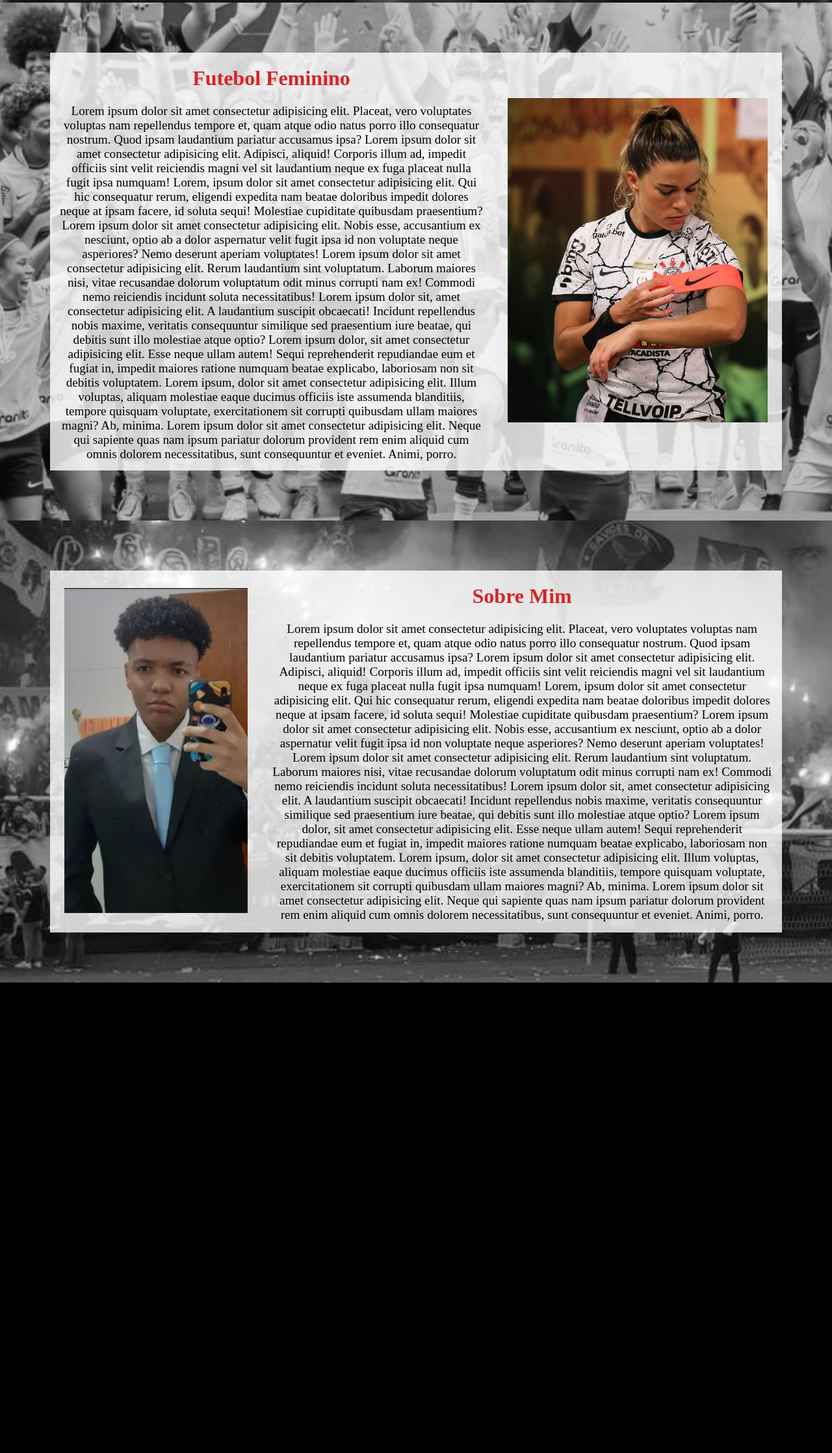
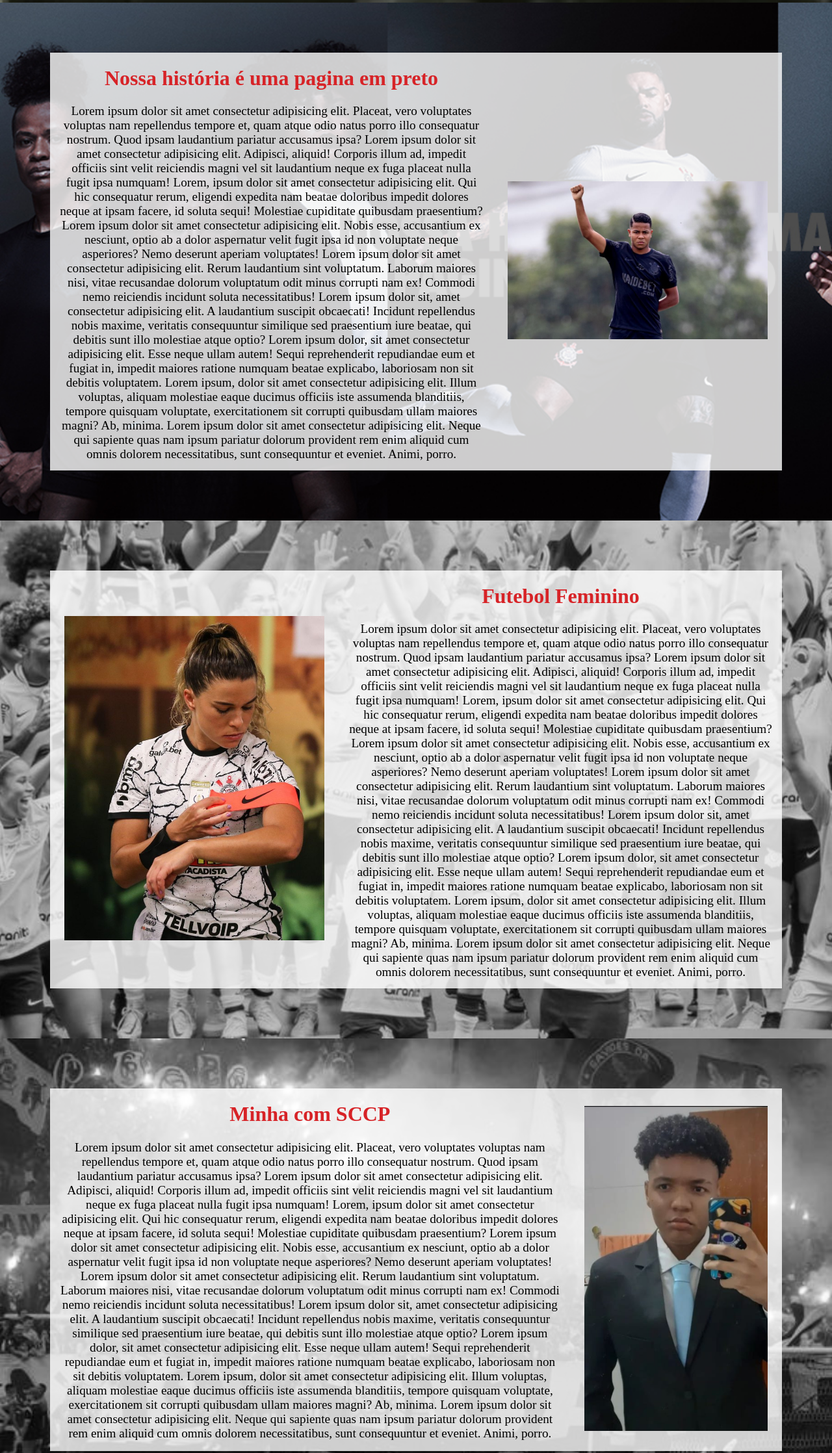
Before and after one commit to Vitinn04/ProjetoCorinthians, a plain HTML site: page site/home.html in a window 1280 px wide. Shown: the part 2958-5194 px from the top of the page at 65% size. Before the commit the page ends 4470 px from the top, so only its background shows below. Drawn offline with Linux system fonts and the light colour scheme.

Commit message:
Mexendo na home, adicionando Nossa Historia e Igualdade de genero

```diff
--- a/css/Home.css
+++ b/css/Home.css
@@ -18,6 +18,14 @@ html {
     padding: 6%;
 }
 
+.backgroundImgNossaHistoria{
+    width: auto;
+    height: 100%;
+    background-image: url(../assets/img/minhaHistoriaeUmaPaginaEmPreto.png);
+    background-size: cover;
+    padding: 6%;
+}
+
 .backgroundImgFeminino{
     width: auto;
     height: 100%;
@@ -30,6 +38,14 @@ html {
     width: auto;
     height: 100%;
     background-image: url(../assets/img/sobre.png);
+    background-size: cover;
+    padding: 6%;
+}
+
+.backgroundImgOnu {
+    width: auto;
+    height: 100%;
+    background-image: url(../assets/img/respeitaAsMina.png);
     background-size: cover;
     padding: 6%;
 }
--- a/site/home.html
+++ b/site/home.html
@@ -122,8 +122,41 @@
     </div>
   </div>
 
+  <div class="backgroundImgNossaHistoria" id="NossaHistoria">
+    <div class="conteudo">
+      <div class="titulo">
+        <h1>Nossa história é uma pagina em preto</h1>
+        <div class="texto"><span>Lorem ipsum dolor sit amet consectetur adipisicing elit. Placeat, vero voluptates
+            voluptas nam repellendus tempore et, quam atque odio natus porro illo consequatur nostrum. Quod ipsam
+            laudantium pariatur accusamus ipsa? Lorem ipsum dolor sit amet consectetur adipisicing elit. Adipisci,
+            aliquid! Corporis illum ad, impedit officiis sint velit reiciendis magni vel sit laudantium neque ex fuga
+            placeat nulla fugit ipsa numquam! Lorem, ipsum dolor sit amet consectetur adipisicing elit. Qui hic
+            consequatur rerum, eligendi expedita nam beatae doloribus impedit dolores neque at ipsam facere, id soluta
+            sequi! Molestiae cupiditate quibusdam praesentium? Lorem ipsum dolor sit amet consectetur adipisicing elit.
+            Nobis esse, accusantium ex nesciunt, optio ab a dolor aspernatur velit fugit ipsa id non voluptate neque
+            asperiores? Nemo deserunt aperiam voluptates! Lorem ipsum dolor sit amet consectetur adipisicing elit. Rerum
+            laudantium sint voluptatum. Laborum maiores nisi, vitae recusandae dolorum voluptatum odit minus corrupti
+            nam
+            ex! Commodi nemo reiciendis incidunt soluta necessitatibus! Lorem ipsum dolor sit, amet consectetur
+            adipisicing elit. A laudantium suscipit obcaecati! Incidunt repellendus nobis maxime, veritatis consequuntur
+            similique sed praesentium iure beatae, qui debitis sunt illo molestiae atque optio? Lorem ipsum dolor, sit
+            amet consectetur adipisicing elit. Esse neque ullam autem! Sequi reprehenderit repudiandae eum et fugiat in,
+            impedit maiores ratione numquam beatae explicabo, laboriosam non sit debitis voluptatem. Lorem ipsum, dolor
+            sit amet consectetur adipisicing elit. Illum voluptas, aliquam molestiae eaque ducimus officiis iste
+            assumenda
+            blanditiis, tempore quisquam voluptate, exercitationem sit corrupti quibusdam ullam maiores magni? Ab,
+            minima.
+            Lorem ipsum dolor sit amet consectetur adipisicing elit. Neque qui sapiente quas nam ipsum pariatur dolorum
+            provident rem enim aliquid cum omnis dolorem necessitatibus, sunt consequuntur et eveniet. Animi,
+            porro.</span></div>
+      </div>
+      <div class="imagemFeminino"><img src="../assets/img/wesley.png" alt=""></div>
+    </div>
+  </div>
+
   <div class="backgroundImgFeminino" id="feminino">
     <div class="conteudo">
+      <div class="imagemFeminino"><img src="../assets/img/tamires.png" alt=""></div>
       <div class="titulo">
         <h1>Futebol Feminino</h1>
         <div class="texto"><span>Lorem ipsum dolor sit amet consectetur adipisicing elit. Placeat, vero voluptates
@@ -150,15 +183,46 @@
             provident rem enim aliquid cum omnis dolorem necessitatibus, sunt consequuntur et eveniet. Animi,
             porro.</span></div>
       </div>
-      <div class="imagemFeminino"><img src="../assets/img/tamires.png" alt=""></div>
     </div>
   </div>
 
   <div class="backgroundImgSobreMim" id="sobreMin">
     <div class="conteudo">
+      <div class="titulo">
+        <h1>Minha com SCCP</h1>
+        <div class="texto"><span>Lorem ipsum dolor sit amet consectetur adipisicing elit. Placeat, vero voluptates
+            voluptas nam repellendus tempore et, quam atque odio natus porro illo consequatur nostrum. Quod ipsam
+            laudantium pariatur accusamus ipsa? Lorem ipsum dolor sit amet consectetur adipisicing elit. Adipisci,
+            aliquid! Corporis illum ad, impedit officiis sint velit reiciendis magni vel sit laudantium neque ex fuga
+            placeat nulla fugit ipsa numquam! Lorem, ipsum dolor sit amet consectetur adipisicing elit. Qui hic
+            consequatur rerum, eligendi expedita nam beatae doloribus impedit dolores neque at ipsam facere, id soluta
+            sequi! Molestiae cupiditate quibusdam praesentium? Lorem ipsum dolor sit amet consectetur adipisicing elit.
+            Nobis esse, accusantium ex nesciunt, optio ab a dolor aspernatur velit fugit ipsa id non voluptate neque
+            asperiores? Nemo deserunt aperiam voluptates! Lorem ipsum dolor sit amet consectetur adipisicing elit. Rerum
+            laudantium sint voluptatum. Laborum maiores nisi, vitae recusandae dolorum voluptatum odit minus corrupti
+            nam
+            ex! Commodi nemo reiciendis incidunt soluta necessitatibus! Lorem ipsum dolor sit, amet consectetur
+            adipisicing elit. A laudantium suscipit obcaecati! Incidunt repellendus nobis maxime, veritatis consequuntur
+            similique sed praesentium iure beatae, qui debitis sunt illo molestiae atque optio? Lorem ipsum dolor, sit
+            amet consectetur adipisicing elit. Esse neque ullam autem! Sequi reprehenderit repudiandae eum et fugiat in,
+            impedit maiores ratione numquam beatae explicabo, laboriosam non sit debitis voluptatem. Lorem ipsum, dolor
+            sit amet consectetur adipisicing elit. Illum voluptas, aliquam molestiae eaque ducimus officiis iste
+            assumenda
+            blanditiis, tempore quisquam voluptate, exercitationem sit corrupti quibusdam ullam maiores magni? Ab,
+            minima.
+            Lorem ipsum dolor sit amet consectetur adipisicing elit. Neque qui sapiente quas nam ipsum pariatur dolorum
+            provident rem enim aliquid cum omnis dolorem necessitatibus, sunt consequuntur et eveniet. Animi,
+            porro.</span></div>
+      </div>
       <div class="fotos"><img src="../assets/img/PERFIL.png" alt=""></div>
+    </div>
+  </div>
+
+  <div class="backgroundImgOnu" id="feminino">
+    <div class="conteudo">
+      <div class="imagemFeminino"><img src="../assets/img/OnuFeminino.png" alt=""></div>
       <div class="titulo">
-        <h1>Sobre Mim</h1>
+        <h1>Igualdade de genero - ONU</h1>
         <div class="texto"><span>Lorem ipsum dolor sit amet consectetur adipisicing elit. Placeat, vero voluptates
             voluptas nam repellendus tempore et, quam atque odio natus porro illo consequatur nostrum. Quod ipsam
             laudantium pariatur accusamus ipsa? Lorem ipsum dolor sit amet consectetur adipisicing elit. Adipisci,
```
Also changed, not shown: assets/img/OnuFeminino.png (added), assets/img/minhaHistoriaeUmaPaginaEmPreto.png (added), assets/img/respeitaAsMina.png (added), assets/img/wesley.png (added).
